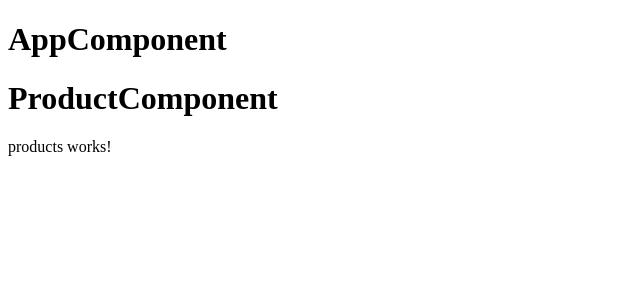
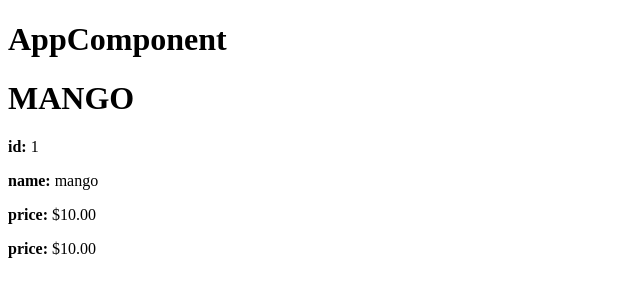
Before and after one commit to Experis-Upskilling-Program/Angular-Fundamentals-ECommerce, an Angular app: page / in a window 1280 px wide. Shown: the top 300 px of the page, without its empty margins (0-640 px from the left). Built offline with nearby package versions, Linux system fonts and the light colour scheme.

Commit message:
[+] product.component: Condicionar la visualizacion de un atributo de clase usando la directiva estructural *ngIf

```diff
--- a/src/app/components/products/products.component.html
+++ b/src/app/components/products/products.component.html
@@ -1,2 +1,8 @@
-<h1>ProductComponent</h1>
-<p>products works!</p>
+<h1>{{ product.name | uppercase }}</h1>
+<p><strong>id: </strong>{{ product.id }}</p>
+<p><strong>name: </strong>{{ product.name | lowercase }}</p>
+<p *ngIf="product?.price"><strong>price:</strong> {{ product.price | currency }}</p>
+
+<ng-template [ngIf]="product.price">
+    <strong>price:</strong> {{ product.price | currency }}
+</ng-template>
--- a/src/app/components/products/products.component.ts
+++ b/src/app/components/products/products.component.ts
@@ -11,10 +11,6 @@ export class ProductsComponent {
   product: Product = {
     id: 1,
     name: 'Mango',
-    description: undefined,
-    info: {
-      quantity: 300,
-      type: 'Organico'
-    }
+    price: 10
   }
 }
--- /dev/null
+++ b/src/app/interfaces/info.ts
@@ -0,0 +1,5 @@
+export interface Info {
+    price?: number,
+    quantity: number,
+    type?: string
+}
--- a/src/app/interfaces/product.ts
+++ b/src/app/interfaces/product.ts
@@ -5,7 +5,5 @@ export interface Product {
     id: number;
     name: string;
     price?: number;                     // ? Opcional
-    description: string | undefined;    //
-    info: Info
     /** Metodos (Obvio las interfaces no tienen definicion de metodos, ni funcionalidades dentro de ellos) */
 }
```
